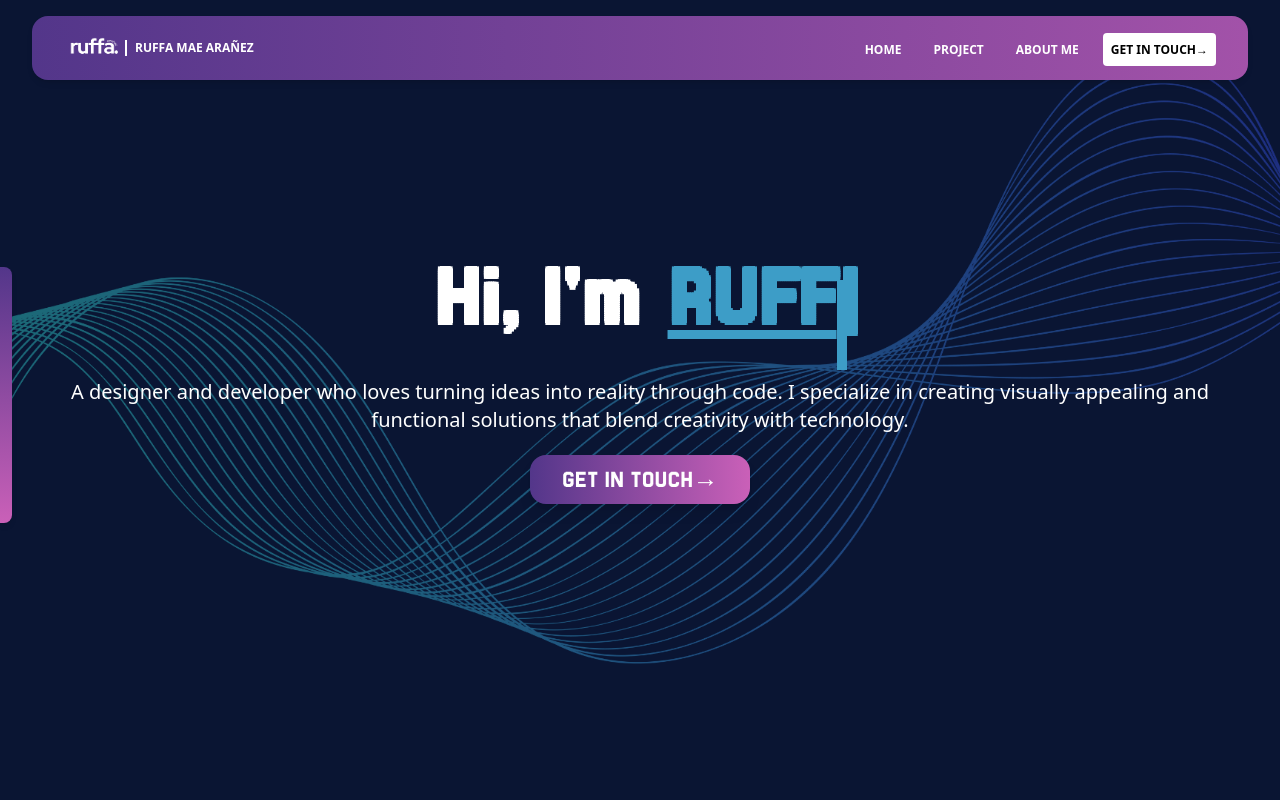
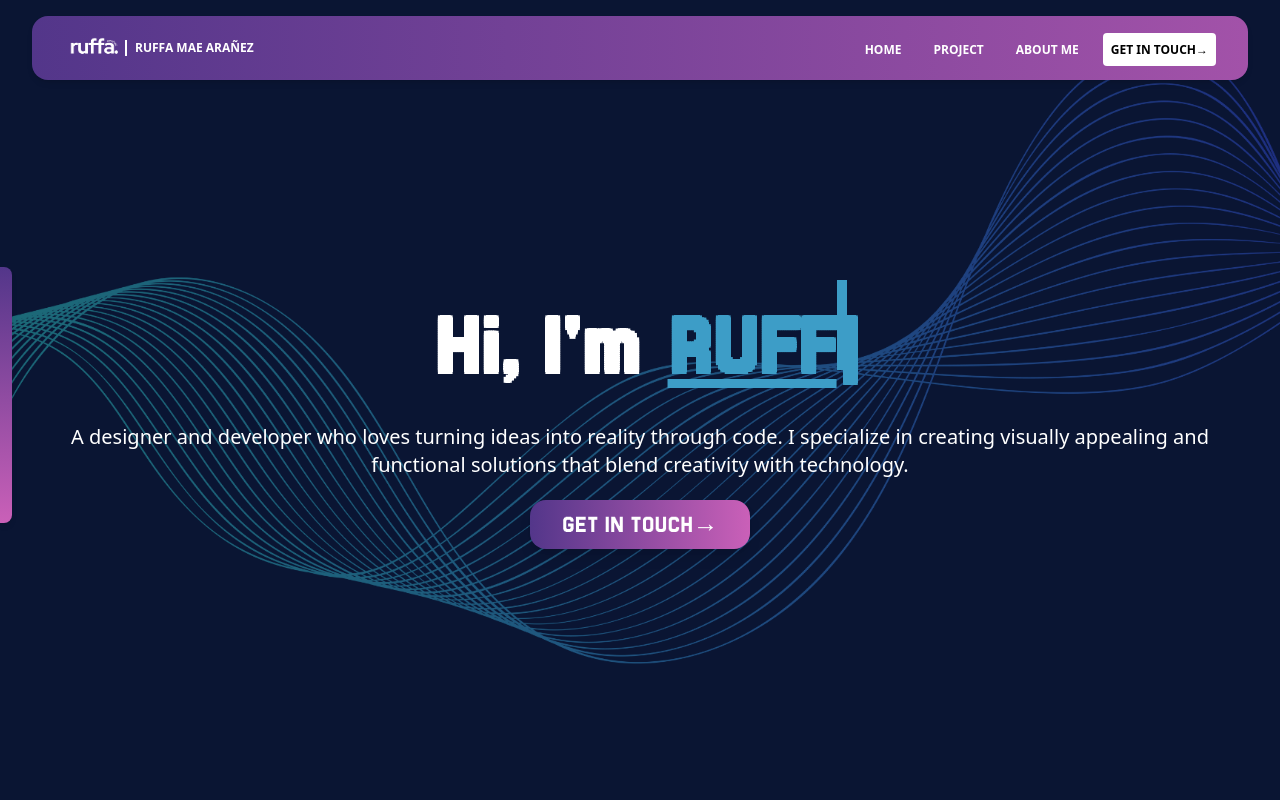
Before and after one commit to ruffaaaaa/react-portfolio, a React (Vite) app: page / in a window 1280 px wide. Shown: the top 800 px of the page. Built offline with nearby package versions, Linux system fonts and the light colour scheme.

Commit message:
Update header.jsx

```diff
--- a/src/section/header.jsx
+++ b/src/section/header.jsx
@@ -45,7 +45,7 @@ function Header() {
         id="home"
       >
         <div className="max-w-6xl mx-auto">
-          <h1 className="font-jersey font-extrabold text-3xl lg:text-[90px] lg:mt-[4rem] mt-16">
+          <h1 className="font-jersey font-extrabold text-[28px] lg:text-[90px] lg:mt-[4rem] mt-16">
             Hi, I'm{" "}
             <span className="pl-2 uppercase underline text-[#3D9DC7]">
               {text}
```
